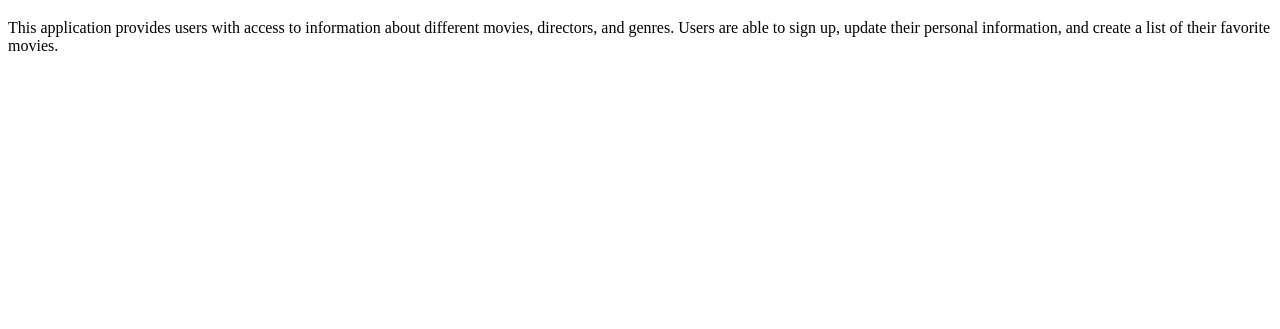
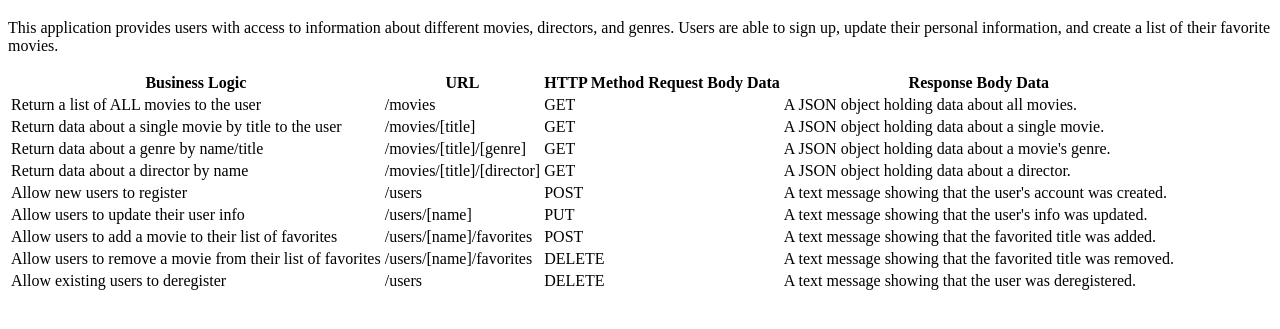
Before and after one commit to DCampbellCreative/movie_api, a website: page public/documentation.html in a window 1280 px wide. Shown: the part 61-390 px from the top of the page. Drawn offline with Linux system fonts and the light colour scheme.

Commit message:
delete log file added documentation on request and request index.js

```diff
--- a/package.json
+++ b/package.json
@@ -19,11 +19,13 @@
   },
   "homepage": "https://github.com/DCampbellCreative/movie_api#readme",
   "dependencies": {
+    "@types/uuid": "^8.3.1",
     "body-parser": "^1.19.0",
     "express": "^4.17.1",
     "lodash": "^4.17.21",
     "method-override": "^3.0.0",
-    "morgan": "^1.10.0"
+    "morgan": "^1.10.0",
+    "uuid": "^8.3.2"
   },
   "devDependencies": {
     "eslint": "^7.32.0"
--- a/public/documentation.html
+++ b/public/documentation.html
@@ -11,5 +11,82 @@
     movies, directors, and genres. Users are able to sign up, update their
     personal information, and create a list of their favorite movies.</p>
 
+    <table>
+<thead>
+  <tr>
+    <th>Business Logic</th>
+    <th>URL</th>
+    <th>HTTP Method</th>
+    <th>Request Body Data</th>
+    <th>Response Body Data</th>
+  </tr>
+</thead>
+<tbody>
+  <tr>
+    <td>Return a list of ALL movies to the user</td>
+    <td>/movies</td>
+    <td>GET</td>
+    <td></td>
+    <td>A JSON object holding data about all movies.</td>
+  </tr>
+  <tr>
+    <td>Return data about a single movie by title to the user</td>
+    <td>/movies/[title]</td>
+    <td>GET</td>
+    <td></td>
+    <td>A JSON object holding data about a single movie.</td>
+  </tr>
+  <tr>
+    <td>Return data about a genre by name/title</td>
+    <td>/movies/[title]/[genre]</td>
+    <td>GET</td>
+    <td></td>
+    <td>A JSON object holding data about a movie's genre.</td>
+  </tr>
+  <tr>
+    <td>Return data about a director by name</td>
+    <td>/movies/[title]/[director]</td>
+    <td>GET</td>
+    <td></td>
+    <td>A JSON object holding data about a director.</td>
+  </tr>
+  <tr>
+    <td>Allow new users to register</td>
+    <td>/users</td>
+    <td>POST</td>
+    <td></td>
+    <td>A text message showing that the user's account was created.</td>
+  </tr>
+  <tr>
+    <td>Allow users to update their user info</td>
+    <td>/users/[name]</td>
+    <td>PUT</td>
+    <td></td>
+    <td>A text message showing that the user's info was updated.</td>
+  </tr>
+  <tr>
+    <td>Allow users to add a movie to their list of favorites</td>
+    <td>/users/[name]/favorites</td>
+    <td>POST</td>
+    <td></td>
+    <td>A text message showing that the favorited title was added.</td>
+  </tr>
+  <tr>
+    <td>Allow users to remove a movie from their list of favorites</td>
+    <td>/users/[name]/favorites</td>
+    <td>DELETE</td>
+    <td></td>
+    <td>A text message showing that the favorited title was removed.</td>
+  </tr>
+  <tr>
+    <td>Allow existing users to deregister</td>
+    <td>/users</td>
+    <td>DELETE</td>
+    <td></td>
+    <td>A text message showing that the user was deregistered.</td>
+  </tr>
+</tbody>
+</table>
+
   </body>
 </html>
```
Also changed, not shown: index.js (+48 -4 lines), log.txt (deleted), 1 other file.
